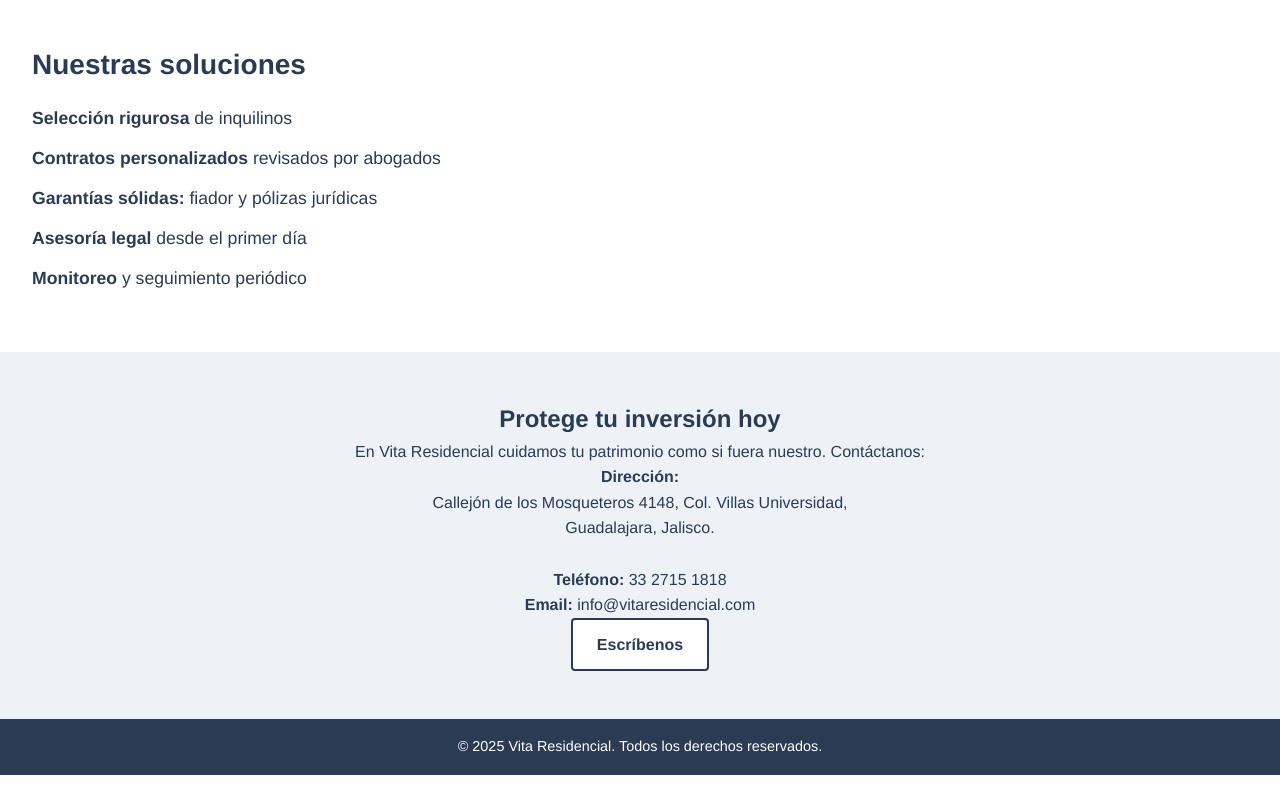
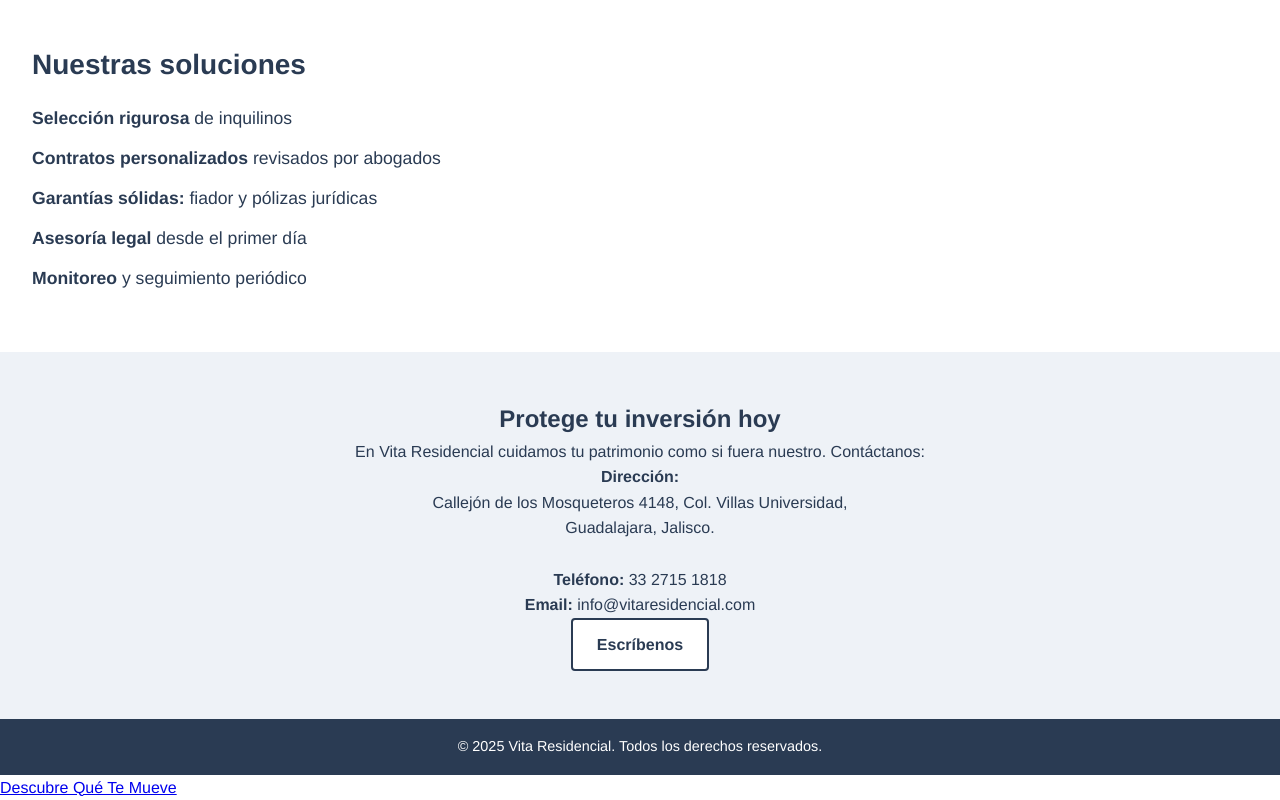
Before and after one commit to jos502025/renta-bien, a plain HTML site: page index.html in a window 1280 px wide. Shown: the part 1624-2424 px from the top of the page. Before the commit the page ends 2399 px from the top, so only its background shows below. Drawn offline with Linux system fonts and the light colour scheme.

```diff
--- a/index.html
+++ b/index.html
@@ -177,4 +177,6 @@
   </a>
 
 </body>
-</html>
+</html><a href="https://tally.so/r/tu_formulario" target="_blank" class="inline-block bg-blue-600 hover:bg-blue-700 text-white font-bold py-2 px-4 rounded">
+  Descubre Qué Te Mueve
+</a>
```
